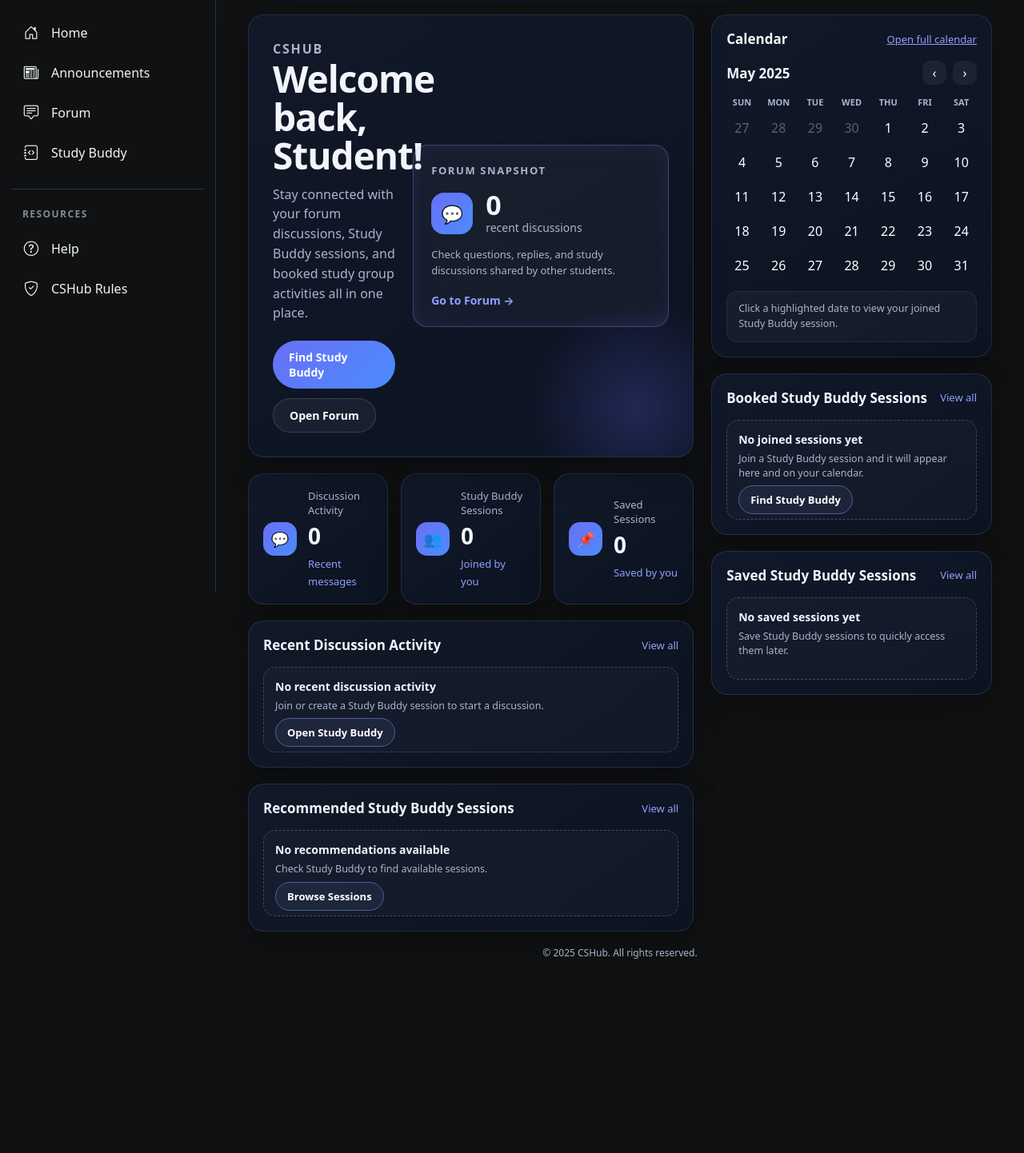
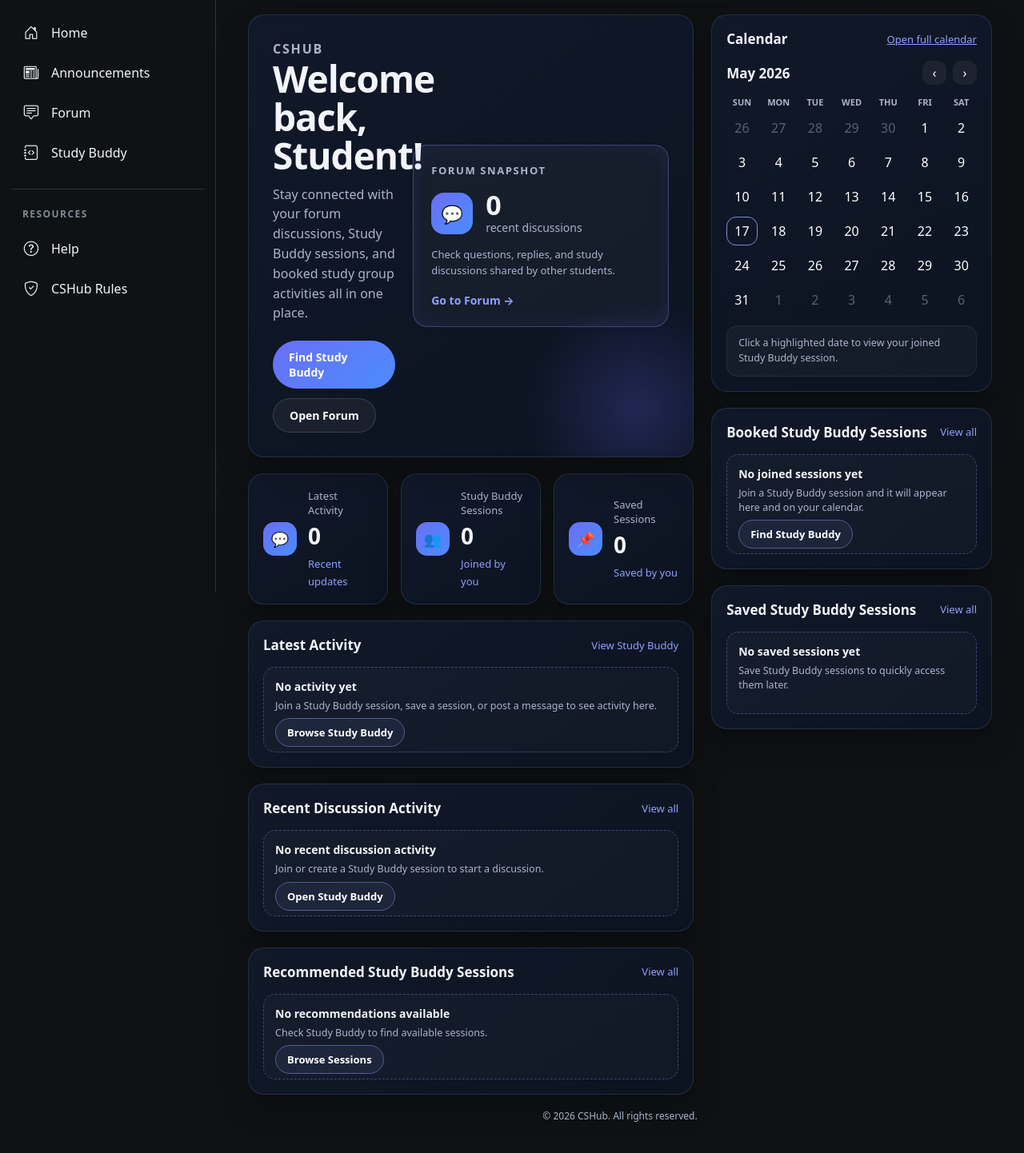
Before and after one commit to hplionar/CITS5505, a Flask app: template app/templates/home.html in a window 1280 px wide. Shown: the part 60-1502 px from the top of the page at 80% size. Before the commit the page ends 1259 px from the top, so only its background shows below. Run offline with Flask 3, Linux system fonts and the light colour scheme; the template is opened without the code that fills it, so the values that code supplies are empty; some web fonts are replaced.

Commit message:
Fix Home dashboard activity count

```diff
--- a/app/routes.py
+++ b/app/routes.py
@@ -847,28 +847,53 @@ def home():
     joined_sessions = list(current_user.joined)
     saved_sessions = list(current_user.saved)
 
+    activity_feed = []
+
+    # 1. Recent Study Buddy messages
     recent_messages = (
         SessionMessage.query
         .order_by(SessionMessage.created_at.desc(), SessionMessage.id.desc())
-        .limit(3)
+        .limit(5)
         .all()
     )
-
-    recent_activity = []
 
     for message in recent_messages:
         message_user = db.session.get(User, message.user_id)
         study_session = db.session.get(StudySession, message.session_id)
 
-        recent_activity.append({
-            "username": message_user.username if message_user else "Student",
-            "initial": message_user.username[0].upper()
-            if message_user and message_user.username
-            else "S",
-            "topic": study_session.topic if study_session else "Study discussion",
-            "content": message.content,
-            "session_id": message.session_id,
+        activity_feed.append({
+            "type": "message",
+            "icon": "💬",
+            "title": f"{message_user.username if message_user else 'Student'} posted in {study_session.topic if study_session else 'a study session'}",
+            "description": message.content[:90],
+            "link": url_for("main.session_detail", session_id=message.session_id),
         })
+
+    # 2. Joined Study Buddy sessions
+    for study_session in joined_sessions[:3]:
+        activity_feed.append({
+            "type": "joined",
+            "icon": "👥",
+            "title": f"You joined {study_session.topic}",
+            "description": f"{study_session.day} · {study_session.time} · {study_session.mode.replace('-', ' ').title()}",
+            "link": url_for("main.session_detail", session_id=study_session.id),
+        })
+
+    # 3. Saved Study Buddy sessions
+    for study_session in saved_sessions[:3]:
+        activity_feed.append({
+            "type": "saved",
+            "icon": "📌",
+            "title": f"You saved {study_session.topic}",
+            "description": f"{study_session.day} · {study_session.time} · {study_session.mode.replace('-', ' ').title()}",
+            "link": url_for("main.session_detail", session_id=study_session.id),
+        })
+
+    # Keep the feed small for the Home dashboard
+    activity_feed = activity_feed[:8]
+
+    # This is the count shown on the Home page
+    activity_count = len(activity_feed)
 
     joined_sessions_data = []
 
@@ -908,10 +933,11 @@ def home():
         current_user=current_user,
         joined_sessions=joined_sessions,
         saved_sessions=saved_sessions,
-        recent_activity=recent_activity,
+        activity_feed=activity_feed,
+        activity_count=activity_count,
         recommended_sessions=recommended_sessions,
         joined_sessions_data=joined_sessions_data,
-        forum_discussion_count=len(recent_activity),
+        forum_discussion_count=activity_count,
         study_buddy_count=len(joined_sessions),
         saved_topics_count=len(saved_sessions),
         current_month=today.month,
--- a/app/static/css/home.css
+++ b/app/static/css/home.css
@@ -735,3 +735,70 @@
     grid-template-columns: 1fr;
   }
 }
+/* Latest Activity Feed */
+
+.activity-feed-card {
+  overflow: hidden;
+}
+
+.activity-feed-list {
+  display: grid;
+  gap: 12px;
+}
+
+.activity-feed-item {
+  display: flex;
+  align-items: flex-start;
+  gap: 13px;
+  padding: 14px;
+  border-radius: 15px;
+  color: inherit;
+  text-decoration: none;
+  border: 1px solid rgba(255, 255, 255, 0.07);
+  background: rgba(255, 255, 255, 0.025);
+  transition: 0.2s ease;
+}
+
+.activity-feed-item:hover {
+  background: rgba(143, 160, 255, 0.08);
+  transform: translateY(-1px);
+}
+
+.activity-feed-icon {
+  width: 40px;
+  height: 40px;
+  border-radius: 14px;
+  display: grid;
+  place-items: center;
+  flex-shrink: 0;
+  font-size: 17px;
+}
+
+.activity-message {
+  background: linear-gradient(135deg, #6a6ff5, #4b8cff);
+}
+
+.activity-joined {
+  background: linear-gradient(135deg, #4fd38a, #2e9d63);
+}
+
+.activity-saved {
+  background: linear-gradient(135deg, #9a63ff, #6a6ff5);
+}
+
+.activity-forum {
+  background: linear-gradient(135deg, #4b8cff, #9a63ff);
+}
+
+.activity-feed-content h4 {
+  margin: 0 0 5px;
+  color: var(--home-text);
+  font-size: 14px;
+}
+
+.activity-feed-content p {
+  margin: 0;
+  color: var(--home-muted);
+  font-size: 12.5px;
+  line-height: 1.45;
+}
--- a/app/templates/home.html
+++ b/app/templates/home.html
@@ -45,7 +45,7 @@
           </div>
         </div>
 
-        <!-- Forum Snapshot replaces decorative card -->
+        <!-- Forum Snapshot -->
         <div class="welcome-forum-preview">
           <p class="preview-label">FORUM SNAPSHOT</p>
 
@@ -74,9 +74,9 @@
           <div class="stat-icon">💬</div>
 
           <div>
-            <p>Discussion Activity</p>
-            <h2>{{ forum_discussion_count|default(0) }}</h2>
-            <span>Recent messages</span>
+            <p>Latest Activity</p>
+            <h2 data-testid="activity-count">{{ activity_count|default(0) }}</h2>
+            <span>Recent updates</span>
           </div>
         </article>
 
@@ -101,29 +101,70 @@
         </article>
       </section>
 
+      <!-- Latest Activity Feed -->
+      <section class="dashboard-card activity-feed-card">
+        <div class="card-header">
+          <h3>Latest Activity</h3>
+          <a href="{{ url_for('main.studybuddy') }}">View Study Buddy</a>
+        </div>
+
+        <div class="activity-feed-list">
+          {% if activity_feed is defined and activity_feed %}
+            {% for activity in activity_feed %}
+              <a href="{{ activity.link }}" class="activity-feed-item">
+                <div class="activity-feed-icon activity-{{ activity.type }}">
+                  {{ activity.icon }}
+                </div>
+
+                <div class="activity-feed-content">
+                  <h4>{{ activity.title }}</h4>
+                  <p>
+                    {{ activity.description }}{% if activity.description|length >= 90 %}...{% endif %}
+                  </p>
+                </div>
+              </a>
+            {% endfor %}
+          {% else %}
+            <div class="empty-calendar-state">
+              <h4>No activity yet</h4>
+              <p>
+                Join a Study Buddy session, save a session, or post a message to see activity here.
+              </p>
+
+              <a href="{{ url_for('main.studybuddy') }}" class="join-link">
+                Browse Study Buddy
+              </a>
+            </div>
+          {% endif %}
+        </div>
+      </section>
+
       <!-- Recent Discussion Activity -->
       <section class="dashboard-card">
         <div class="card-header">
           <h3>Recent Discussion Activity</h3>
-          <a href="{{ url_for('main.forum') }}">View all</a>
+          <a href="{{ url_for('main.studybuddy') }}">View all</a>
         </div>
 
         <div class="activity-list">
           {% if recent_activity is defined and recent_activity %}
-            {% for activity in recent_activity %}
+            {% for activity in recent_activity[:3] %}
               <a
-                href="{{ url_for('main.session_detail', session_id=activity.session_id) }}"
+                href="{{ activity.link }}"
                 class="activity-item activity-link"
               >
                 <div class="activity-avatar avatar-blue">
-                  {{ activity.initial }}
+                  {% if activity.icon %}
+                    {{ activity.icon }}
+                  {% else %}
+                    💬
+                  {% endif %}
                 </div>
 
                 <div>
-                  <h4>{{ activity.topic }}</h4>
+                  <h4>{{ activity.title }}</h4>
                   <p>
-                    {{ activity.username }} posted:
-                    {{ activity.content[:80] }}{% if activity.content|length > 80 %}...{% endif %}
+                    {{ activity.description }}{% if activity.description|length >= 80 %}...{% endif %}
                   </p>
                 </div>
               </a>
@@ -220,7 +261,7 @@
 
       <script>
         window.CSHUB_CALENDAR_START_MONTH = {{ current_month|default(5) }};
-        window.CSHUB_CALENDAR_START_YEAR = {{ current_year|default(2025) }};
+        window.CSHUB_CALENDAR_START_YEAR = {{ current_year|default(2026) }};
       </script>
 
       <!-- Booked Study Buddy Sessions -->
@@ -322,7 +363,7 @@
   </section>
 
   <footer class="footer">
-    © 2025 CSHub. All rights reserved.
+    © 2026 CSHub. All rights reserved.
   </footer>
 
 </div>
```
Also changed, not shown: tests/test_home.py (added, +64 -0 lines).
